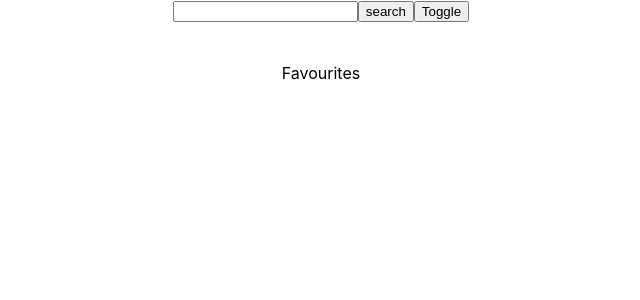
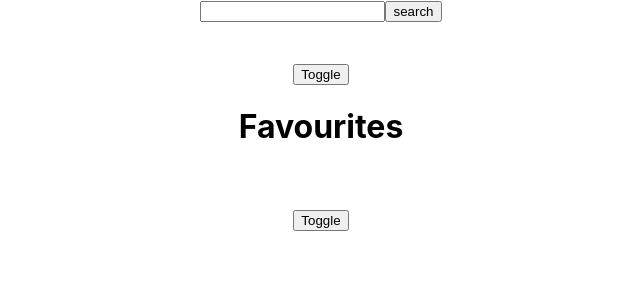
Before and after one commit to michalhazucha/MovieLibrary, a React (Create React App) app: page /favourites in a window 1280 px wide. Both pictures are taken after a click on the button "Toggle". Shown: the top 300 px of the page, without its empty margins (319-959 px from the left). Built offline with nearby package versions, Linux system fonts and the light colour scheme.

Commit message:
Favourites Component Created

```diff
--- a/src/components/App/App.tsx
+++ b/src/components/App/App.tsx
@@ -1,46 +1,31 @@
 import React, { useEffect, ChangeEvent } from 'react';
 import { useSelector, useDispatch } from 'react-redux';
 import {AppState} from '../../redux/reducers/rootReducer'
-import { addFavourite, getNameAction,setNameAction,toggleFavAction } from '../../redux/actions/actionCreators/movieActionCreators';
+import { addFavourite,toggleFavAction } from '../../redux/actions/actionCreators/movieActionCreators';
 import { ActionTypes } from '../../redux/actions/types';
 import { IMovie } from '../../interfaces'
 //styles
 import './App.scss';
 //components
 import Search from '../Search'
+import Favourites from '../Favourites'
 
 function App() {
   const dispatch = useDispatch();
-  const { name } = useSelector((state: AppState) => state.movie);
     const {movie } = useSelector((state: AppState) => state.movie);
-  const {favourites } = useSelector((state: AppState) => state.movie);
-  const handleSetName = (e: ChangeEvent<HTMLInputElement>) => {
-    dispatch(setNameAction(e));
-  };
-  const handleSearch = () => {
-    dispatch(getNameAction(name, favourites));
-    console.log(`this is a movie name ${name}`)
-  };
-    const handleToggle = () => {
-    dispatch(toggleFavAction(favourites,movie));
-  };
+    const { favourites } = useSelector((state: AppState) => state.movie);
+     const hadleToggleFavourites = () => {
+     dispatch(toggleFavAction(favourites, movie));
+   };
   return (
     <div className="App">
       <Search/>
-      <button onClick={handleToggle}>Toggle</button>
       <div>
         <img src={movie.Poster} alt={movie.Name}/>
         <h1>{movie.Title}</h1>
+         <button onClick={hadleToggleFavourites}>Toggle</button>
       </div>
-      Favourites
-      <div>
-        {favourites.map((fav: IMovie) => (
-          <div>
-            <img src={fav.Poster} alt={fav.Title} />
-            <h1>{fav.Title}</h1>
-          </div>
-        ))}
-      </div>
+      <Favourites/>
     </div>
   );
 }
--- /dev/null
+++ b/src/components/Favourites/index.tsx
@@ -0,0 +1,31 @@
+import React, { Fragment } from 'react'
+import { useDispatch, useSelector } from 'react-redux';
+import { IMovie } from '../../interfaces'
+import { toggleFavAction } from '../../redux/actions/actionCreators/movieActionCreators';
+import { AppState } from '../../redux/reducers/rootReducer';
+const Favourites = () => {
+
+  const dispatch = useDispatch();
+    const { movie } = useSelector((state: AppState) => state.movie);
+  const { favourites } = useSelector((state: AppState) => state.movie);
+    const hadleToggleFavourites = () => {
+    dispatch(toggleFavAction(favourites, movie));
+  };
+  return (
+    <Fragment>
+      <h1>Favourites</h1>
+      <div>
+        {favourites.map((fav: IMovie) => (
+          <div style={{border:'#000'}}>
+            <img src={fav.Poster} alt={fav.Title} />
+            <h1>{fav.Title}</h1>
+            <button  >
+            <span color="#E54B4B" onClick={() =>dispatch( toggleFavAction(favourites, fav))} >Toggle</span>
+          </button>
+          </div>
+        ))}
+      </div>
+    </Fragment>
+  )
+}
+export default Favourites
```
